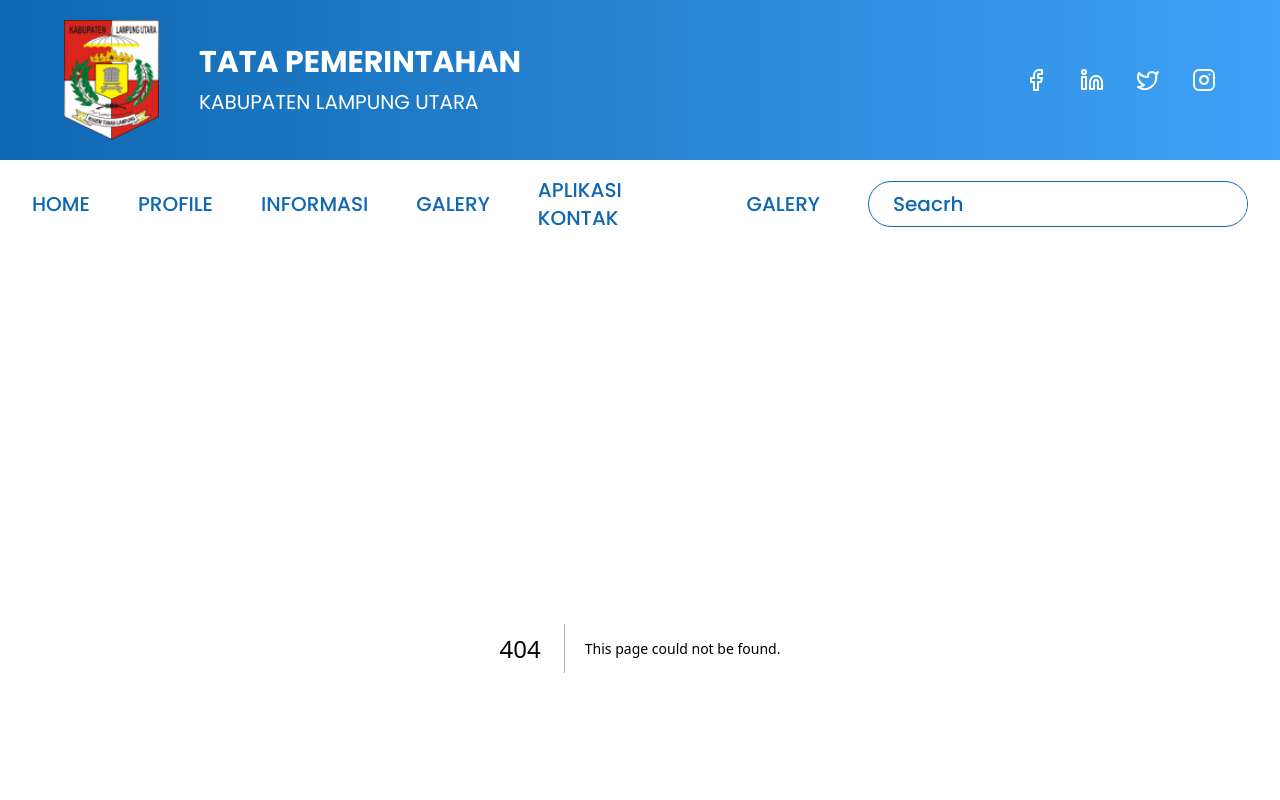
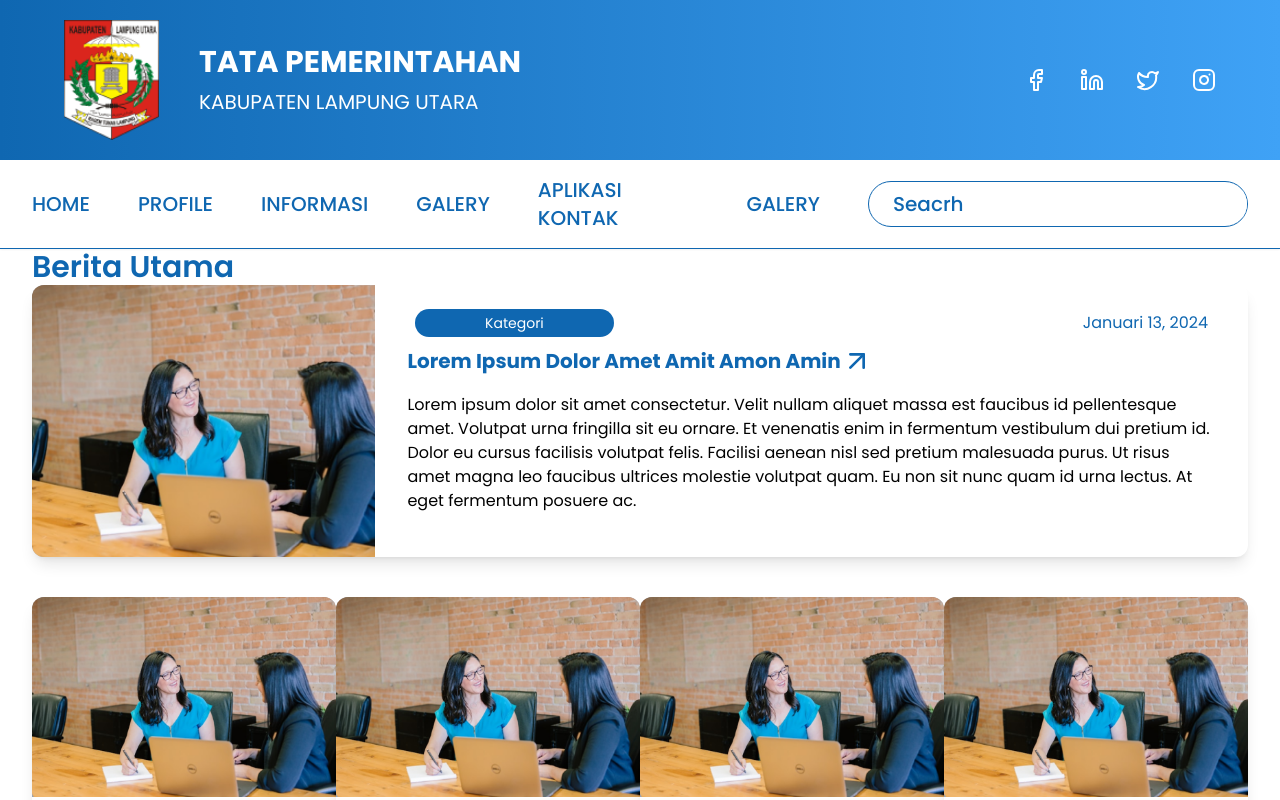
Before and after one commit to NewusTech/tapem-landing, a Next.js app: page /news in a window 1280 px wide. Before the commit this address had no page. Shown: the top 800 px of the page. Built offline with nearby package versions, Linux system fonts and the light colour scheme.

Commit message:
* sliceing berita

```diff
--- /dev/null
+++ b/src/app/(home)/news/page.tsx
@@ -0,0 +1,91 @@
+"use client";
+
+import CardBerita from "@/components/berita/cardBerita";
+import {
+  Pagination,
+  PaginationContent,
+  PaginationEllipsis,
+  PaginationItem,
+  PaginationLink,
+  PaginationNext,
+  PaginationPrevious,
+} from "@/components/ui/pagination";
+import { ArrowUpRight, ChevronLeft, ChevronRight } from "lucide-react";
+import Image from "next/image";
+import React from "react";
+
+export default function News() {
+  return (
+    <section className="w-full container pb-10">
+      <h1 className="text-primary-main text-3xl font-semibold">Berita Utama</h1>
+      <div className="w-full h-[17rem] bg-white rounded-xl overflow-hidden shadow-lg flex flex-row">
+        <div className="w-[40%] h-full] bg-gray-400">
+          <Image
+            src={"/assets/images/dummy_2.png"}
+            alt="img"
+            width={400}
+            height={400}
+            className="w-full h-full object-cover"
+          />
+        </div>
+        <div className="flex flex-col py-4 px-6 w-full">
+          <div className="flex flex-row w-full items-center px-4 py-2">
+            <p className="bg-primary-main rounded-full p-1 w-full max-w-[25%] text-sm text-white text-center mr-2">
+              Kategori
+            </p>
+            <p className="text-primary-main w-fit ml-auto">Januari 13, 2024</p>
+          </div>
+          <div className="flex flex-row justify-start items-center px-2">
+            <p className="text-primary-main text-xl font-bold">
+              Lorem Ipsum Dolor Amet Amit Amon Amin
+            </p>
+            <ArrowUpRight
+              width={32}
+              height={32}
+              className="text-primary-main"
+            />
+          </div>
+          <p className="text-black font-normal px-2 mt-4 line-clamp-4 lg:line-clamp-6">
+            Lorem ipsum dolor sit amet consectetur. Velit nullam aliquet massa
+            est faucibus id pellentesque amet. Volutpat urna fringilla sit eu
+            ornare. Et venenatis enim in fermentum vestibulum dui pretium id.
+            Dolor eu cursus facilisis volutpat felis. Facilisi aenean nisl sed
+            pretium malesuada purus. Ut risus amet magna leo faucibus ultrices
+            molestie volutpat quam. Eu non sit nunc quam id urna lectus. At eget
+            fermentum posuere ac.
+          </p>
+        </div>
+      </div>
+      <div className="grid items-center justify-center grid-cols-1 md:grid-cols-2 lg:grid-cols-3 xl:grid-cols-4 gap-y-4 mt-10">
+        {Array.from({ length: 16 }).map((_, index) => (
+          <CardBerita key={index + "berita"} />
+        ))}
+      </div>
+      <div className="mt-8">
+        <Pagination>
+          <PaginationContent className="space-x-2">
+            <PaginationItem className="text-gray-400 border rounded-lg">
+              <PaginationLink href="#">
+                <ChevronLeft />
+              </PaginationLink>
+            </PaginationItem>
+            <PaginationItem className="text-primary-main border rounded-lg">
+              <PaginationLink href="#">1</PaginationLink>
+            </PaginationItem>
+            <PaginationItem className="text-gray-400 border rounded-lg p-[2px]">
+              <PaginationEllipsis />
+            </PaginationItem>
+            <PaginationItem className="text-primary-main border rounded-lg">
+              <PaginationLink href="#">6</PaginationLink>
+            </PaginationItem>
+            <PaginationItem className="text-gray-400 border rounded-lg">
+              <PaginationLink href="#">
+                <ChevronRight />
+              </PaginationLink>
+            </PaginationItem>
+          </PaginationContent>
+        </Pagination>
+      </div>
+    </section>
+  );
+}
--- a/src/components/berita/cardBerita.tsx
+++ b/src/components/berita/cardBerita.tsx
@@ -1,10 +1,19 @@
 import { ArrowUpRight } from "lucide-react";
+import Image from "next/image";
 import React from "react";
 
 export default function CardBerita() {
   return (
     <div className="max-w-[20rem] h-[25rem] bg-white rounded-xl overflow-hidden shadow-lg">
-      <div className="w-full h-[50%] bg-gray-400"></div>
+      <div className="w-full h-[50%] bg-gray-400">
+        <Image
+          src={"/assets/images/dummy_2.png"}
+          alt="img"
+          width={400}
+          height={400}
+          className="w-full h-full object-cover"
+        />
+      </div>
       <div className="flex flex-row w-full justify-between items-center px-4 py-2">
         <p className="bg-primary-main rounded-full p-1 w-full text-sm text-white text-center mr-2">
           Kategori
--- a/src/components/layout/navBar.tsx
+++ b/src/components/layout/navBar.tsx
@@ -31,6 +31,7 @@ export default function NavBar() {
   ];
 
   return (
+    <div className="w-full border-b border-primary-main shadow-sm">
       <div className="w-full container flex flex-row gap-12 items-center justify-between py-4 text-base lg:text-xl font-medium text-primary-main duration-150">
         {navLink.map((data) => (
           <Link
@@ -43,8 +44,12 @@ export default function NavBar() {
         ))}
         <label className="flex flex-row text-primary-main py-2 px-4 rounded-full border border-primary-main bg-white overflow-hidden w-[10rem] md:w-[25rem]">
           <Search className="mr-2" />
-        <input className="placeholder-primary-main focus:outline-none w-fit" placeholder="Seacrh" />
+          <input
+            className="placeholder-primary-main focus:outline-none w-fit"
+            placeholder="Seacrh"
+          />
         </label>
+      </div>
     </div>
   );
 }
--- /dev/null
+++ b/src/components/ui/pagination.tsx
@@ -0,0 +1,117 @@
+import * as React from "react"
+import { ChevronLeft, ChevronRight, MoreHorizontal } from "lucide-react"
+
+import { cn } from "@/lib/utils"
+import { ButtonProps, buttonVariants } from "@/components/ui/button"
+
+const Pagination = ({ className, ...props }: React.ComponentProps<"nav">) => (
+  <nav
+    role="navigation"
+    aria-label="pagination"
+    className={cn("mx-auto flex w-full justify-center", className)}
+    {...props}
+  />
+)
+Pagination.displayName = "Pagination"
+
+const PaginationContent = React.forwardRef<
+  HTMLUListElement,
+  React.ComponentProps<"ul">
+>(({ className, ...props }, ref) => (
+  <ul
+    ref={ref}
+    className={cn("flex flex-row items-center gap-1", className)}
+    {...props}
+  />
+))
+PaginationContent.displayName = "PaginationContent"
+
+const PaginationItem = React.forwardRef<
+  HTMLLIElement,
+  React.ComponentProps<"li">
+>(({ className, ...props }, ref) => (
+  <li ref={ref} className={cn("", className)} {...props} />
+))
+PaginationItem.displayName = "PaginationItem"
+
+type PaginationLinkProps = {
+  isActive?: boolean
+} & Pick<ButtonProps, "size"> &
+  React.ComponentProps<"a">
+
+const PaginationLink = ({
+  className,
+  isActive,
+  size = "icon",
+  ...props
+}: PaginationLinkProps) => (
+  <a
+    aria-current={isActive ? "page" : undefined}
+    className={cn(
+      buttonVariants({
+        variant: isActive ? "outline" : "ghost",
+        size,
+      }),
+      className
+    )}
+    {...props}
+  />
+)
+PaginationLink.displayName = "PaginationLink"
+
+const PaginationPrevious = ({
+  className,
+  ...props
+}: React.ComponentProps<typeof PaginationLink>) => (
+  <PaginationLink
+    aria-label="Go to previous page"
+    size="default"
+    className={cn("gap-1 pl-2.5", className)}
+    {...props}
+  >
+    <ChevronLeft className="h-4 w-4" />
+    <span>Previous</span>
+  </PaginationLink>
+)
+PaginationPrevious.displayName = "PaginationPrevious"
+
+const PaginationNext = ({
+  className,
+  ...props
+}: React.ComponentProps<typeof PaginationLink>) => (
+  <PaginationLink
+    aria-label="Go to next page"
+    size="default"
+    className={cn("gap-1 pr-2.5", className)}
+    {...props}
+  >
+    <span>Next</span>
+    <ChevronRight className="h-4 w-4" />
+  </PaginationLink>
+)
+PaginationNext.displayName = "PaginationNext"
+
+const PaginationEllipsis = ({
+  className,
+  ...props
+}: React.ComponentProps<"span">) => (
+  <span
+    aria-hidden
+    className={cn("flex h-9 w-9 items-center justify-center", className)}
+    {...props}
+  >
+    <MoreHorizontal className="h-4 w-4" />
+    <span className="sr-only">More pages</span>
+  </span>
+)
+PaginationEllipsis.displayName = "PaginationEllipsis"
+
+export {
+  Pagination,
+  PaginationContent,
+  PaginationEllipsis,
+  PaginationItem,
+  PaginationLink,
+  PaginationNext,
+  PaginationPrevious,
+}
```
Also changed, not shown: public/assets/images/dummy_2.png (added). Lines whose indentation alone changed are shown as unchanged.
